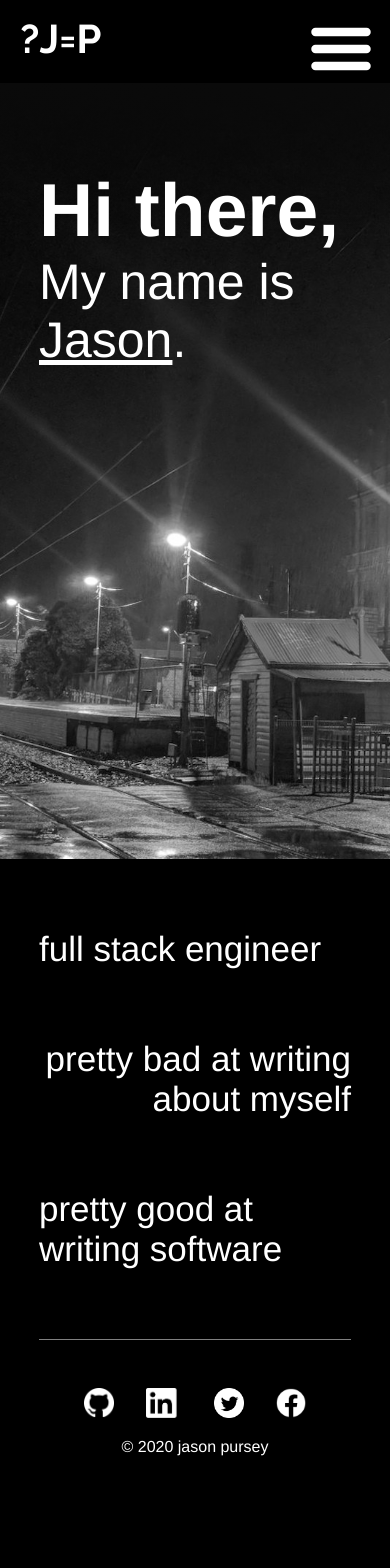
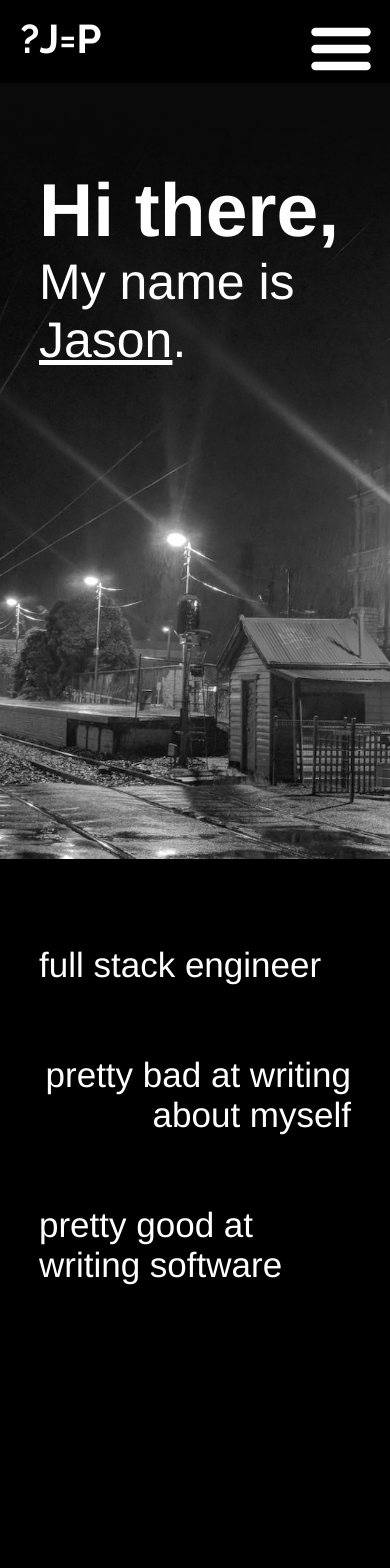
Before and after one commit to oswalde-p/personal-site, a Vue app: page / in a window 390 px wide. Shown: the top 1568 px of the page. Before the commit the page ends 1456 px from the top, so only its background shows below. Built offline with nearby package versions, Linux system fonts and the light colour scheme.

Commit message:
Update home styling

```diff
--- a/public/index.html
+++ b/public/index.html
@@ -12,12 +12,13 @@
   <body>
     <noscript>
       <h1>
-        Hi there!
+        Welcome to the jungle...
       </h1>
       <p>
         This site really needs JavaScript to work properly.
         Try <a href="https://www.enable-javascript.com/" target="_blank">enabling it</a> and reloading the page :)
       </p>
+      <h1>...where's the fun and games?</h1>
     </noscript>
     <div id="app"></div>
     <!-- built files will be auto injected -->
--- a/src/components/home/index.vue
+++ b/src/components/home/index.vue
@@ -58,7 +58,8 @@
 }
 
 #about {
-  margin: 0 10vw;
+  height: 100vh;
+  padding: 1rem 10vw;
   position: relative
 }
 
@@ -69,15 +70,6 @@
   &:nth-child(2) {
     text-align: end;
   }
-}
-
-.picture {
-  // border: 1px solid red;
-  height: 400px;
-  position: absolute;
-  left: 4vw;
-  top: 10vh;
-  width: 500px;
 }
 
 @media (max-width: 700px) {
@@ -96,11 +88,5 @@
   #about p{
     font-size: 35px;
   }
-
-  .picture {
-    left: 0;
-    height: 250px;
-    width: 200px;
-  }
 }
 </style>
--- a/src/main.js
+++ b/src/main.js
@@ -2,6 +2,18 @@
 import App from './App.vue'
 import router from './router'
 import './assets/style.css'
+/* eslint-disable-next-line no-console */
+console.log(`%c
+ _     _
+| |__ (_)_ __ ___   _ __ ___   ___    | |
+| '_ \\| | '__/ _ \\ | '_ \` _ \\ / _ \\  _| |_
+| | | | | | |  __/ | | | | | |  __/  \\   /
+|_| |_|_|_|  \\___| |_| |_| |_|\\___|   \\_/
+
+`, 'color: purple;')
+
+/* eslint-disable-next-line no-console */
+console.log('https://jasonpursey.com/contact')
 
 Vue.config.productionTip = false
 
```
